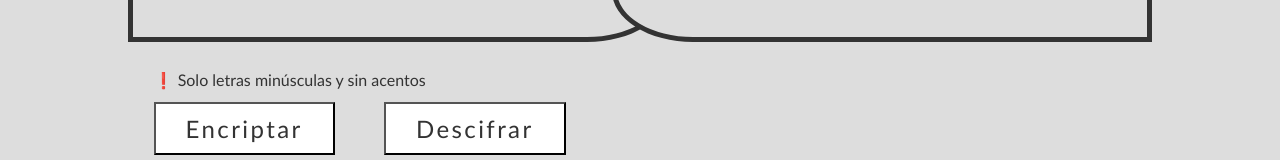
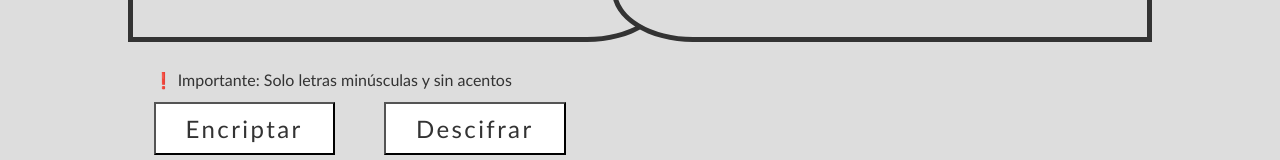
Before and after one commit to salvasCODE/salvasCODE-git, a plain HTML site: page index.html in a window 1280 px wide. Shown: the part 498-658 px from the top of the page. Drawn offline with Linux system fonts and the light colour scheme.

Commit message:
Se agregó al p de advertencia (Importante)

```diff
--- a/index.html
+++ b/index.html
@@ -22,7 +22,7 @@
 
         <div>
 
-          <p class="advertencia">&#10071;  Solo letras minúsculas y sin acentos</p>
+          <p class="advertencia">&#10071;  Importante: Solo letras minúsculas y sin acentos </p>
 
         </div>
 
```
